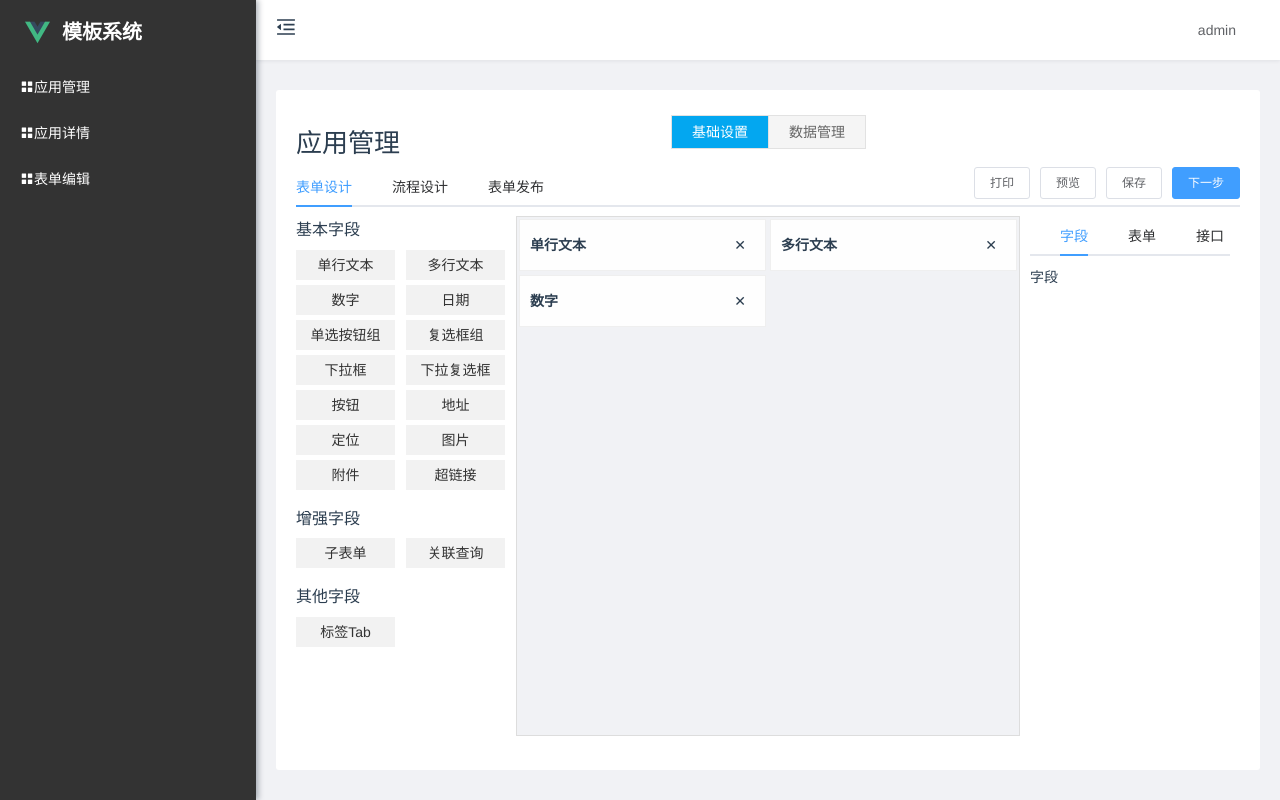
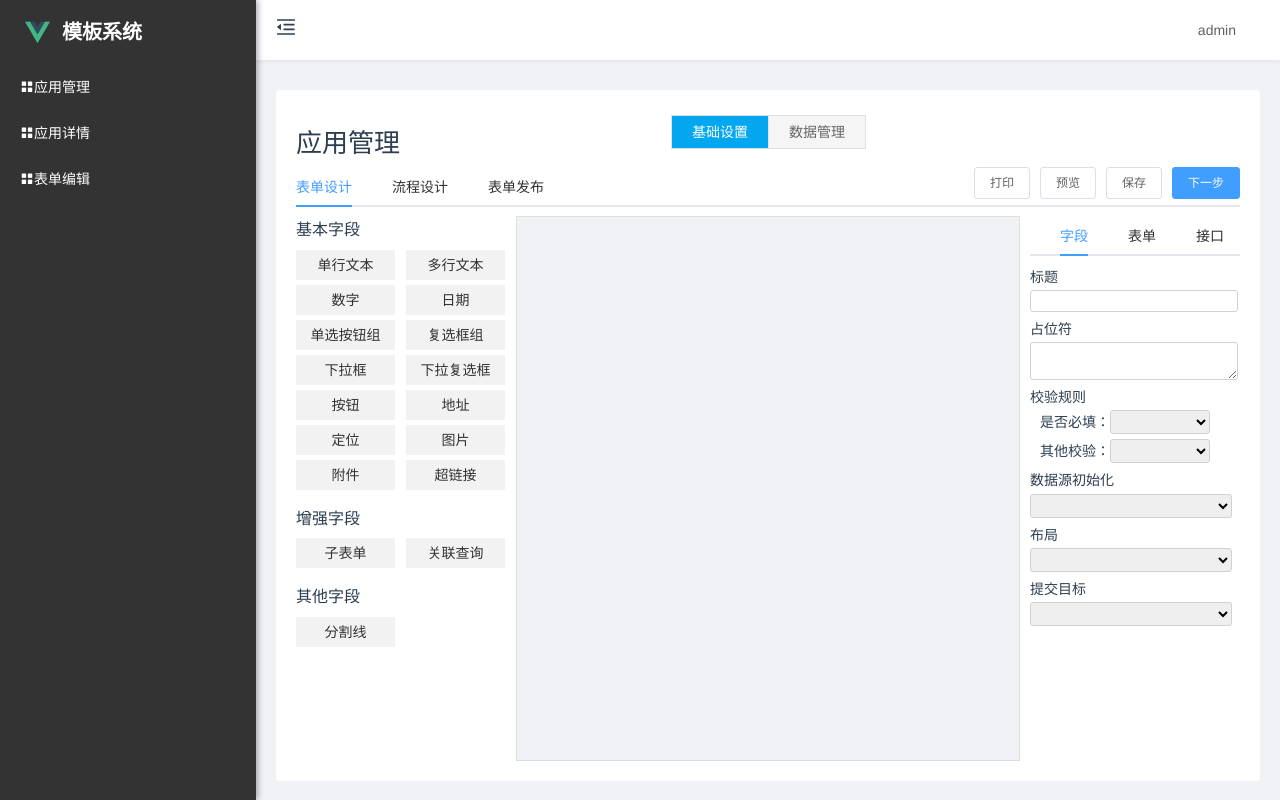
Before and after one commit to jozhi/template-pc-2020-04, a Vue app: page /AppFormEditor in a window 1280 px wide. Built offline with nearby package versions, Linux system fonts and the light colour scheme.

Commit message:
若干功能提交

```diff
--- /dev/null
+++ b/src/components/FieldSettings.vue
@@ -0,0 +1,124 @@
+<template>
+  <div class="FieldSettings">
+    <div class="fs_tit">标题</div>
+    <div class="fs_cont">
+      <input type="text" name="title" id="title" @change="inputChange('title')" v-model="baseData.title" />
+    </div>
+
+    <div class="fs_tit">占位符</div>
+    <div class="fs_cont">
+      <textarea class="textarea" @change="inputChange('placeholder')" v-model="baseData.placeholder"></textarea>
+    </div>
+
+    <div class="fs_tit">校验规则</div>
+    <div class="fs_cont">
+      <ul class="ul">
+        <li>
+          <span class="q">是否必填：</span>
+          <select name="requiredVerification" id="requiredVerification" @change="inputChange('requiredVerification')" v-model="baseData.requiredVerification">
+            <option value='0' selected>否</option>
+            <option value='1'>是</option>
+          </select>
+        </li>
+        <li>
+          <span class="q">其他校验：</span>
+          <select name="verificationList" id="verificationList" @change="inputChange('verificationList')" v-model="baseData.verificationList">
+            <option value='0' selected>自定义</option>
+            <option value='1'>数据联动</option>
+            <option value='2'>公式编辑</option>
+          </select>
+        </li>
+      </ul>
+    </div>
+
+    <div class="fs_tit">数据源初始化</div>
+    <div class="fs_cont">
+      <select name="defaultValue" id="defaultValue" @change="inputChange('defaultValue')" v-model="baseData.defaultValue">
+        <option value='0' selected>自定义</option>
+        <option value='1'>数据联动</option>
+        <option value='2'>公式编辑</option>
+      </select>
+    </div>
+
+    <div class="fs_tit">布局</div>
+    <div class="fs_cont">
+      <select name="layout" id="layout" @change="inputChange('layout')" v-model="baseData.layout">
+        <option value="0" selected>占整行</option>
+        <option value="1">占整行1/2</option>
+        <option value="2">占整行1/3</option>
+      </select>
+    </div>
+
+    <div class="fs_tit">提交目标</div>
+    <div class="fs_cont">
+      <select name="submitGoal" id="submitGoal" @change="inputChange('submitGoal')" v-model="baseData.submitGoal">
+        <option value="0">自动生成</option>
+        <option value="1">绑定目标字段</option>
+      </select>
+    </div>
+
+  </div>
+</template>
+
+<script type="es6">
+export default {
+  data() {
+    return {
+      baseData: {
+        title:'',         // 标题
+        placeholder:'',   // 占位符
+        requiredVerification:'',    // 必填校验
+        verificationList:'',    // 其他校验
+        defaultValue:'',    // 数据源初始化
+        layout:'',    // 布局
+        submitGoal:'',    // submitGoal
+      }
+    };
+  },
+  props: ['data'],
+  methods: {
+    /**
+     * 更改数据
+     */
+    inputChange(type) {
+      console.log(type, this.baseData[type]);
+    }
+  }
+};
+</script>
+
+<style lang="less">
+.FieldSettings {
+  height: 100%;
+  overflow-y: auto;
+
+  input,
+  textarea,
+  select {
+    border: 1px solid #d2d2d2;
+    width: 96%;
+    padding: 2px;
+    border-radius: 3px;
+    font-size: 14px;
+  }
+  .fs_cont {
+    margin-bottom: 5px;
+    font-size: 0;
+    .ul {
+      padding-left: 10px;
+      li{
+        margin-bottom: 5px;
+      }
+      .q {
+        float: left;
+        font-size: 14px;
+      }
+      input,
+      select {
+        display: inline-block;
+        width: 100px;
+      }
+    }
+  }
+}
+</style>
--- a/src/views/appManage/AppFormEditor.vue
+++ b/src/views/appManage/AppFormEditor.vue
@@ -18,18 +18,13 @@
         <!-- 表单设计 -->
         <el-tab-pane label="表单设计" name="formDesign">
           <div class="formDesignWarp">
+
             <!-- 表单设计 - 字段列表 -->
             <div class="fieldPart">
               <div class="fp_tit">基本字段</div>
               <div class="fp_cont cf">
-                <draggable
-                  class="dragArea list-group"
-                  :list="formFieldData"
-                  :group="{ name: 'people', pull: 'clone', put: false }"
-                  :clone="cloneDog"
-                  @change="log"
-                >
-                  <a href="javascript:;" v-for="element in formFieldData" :key="element.id" class="item list-group-item">{{ element.name }}</a>
+                <draggable class="dragArea list-group" :list="formFieldData" :group="{ name: 'people', pull: 'clone', put: false }" :clone="cloneDog">
+                  <div v-for="element in formFieldData" :key="element.id" class="item list-group-item">{{ element.name }}</div>
                 </draggable>
               </div>
               <div class="fp_tit">增强字段</div>
@@ -39,32 +34,31 @@
                   :list="formFieldDataAugmented"
                   :group="{ name: 'people', pull: 'clone', put: false }"
                   :clone="cloneDogAugmented"
-                  @change="log"
                 >
-                  <a href="javascript:;" v-for="element in formFieldDataAugmented" :key="element.id" class="item list-group-item">{{ element.name }}</a>
+                  <div v-for="element in formFieldDataAugmented" :key="element.id" class="item list-group-item">{{ element.name }}</div>
                 </draggable>
               </div>
               <div class="fp_tit">其他字段</div>
               <div class="fp_cont cf">
-                <draggable
-                  class="dragArea list-group"
-                  :list="formFieldDataOther"
-                  :group="{ name: 'people', pull: 'clone', put: false }"
-                  :clone="cloneDogOther"
-                  @change="logOther"
-                >
-                  <a href="javascript:;" v-for="element in formFieldDataOther" :key="element.id" class="item list-group-item">{{ element.name }}</a>
+                <draggable class="dragArea list-group" :list="formFieldDataOther" :group="{ name: 'people', pull: 'clone', put: false }" :clone="cloneDogOther">
+                  <div v-for="element in formFieldDataOther" :key="element.id" class="item list-group-item">{{ element.name }}</div>
                 </draggable>
               </div>
             </div>
+
+
             <!-- 表单设计 - 字段属性 & 表单配置 -->
             <div class="configPart">
               <el-tabs v-model="formConfigType" @tab-click="formConfigSwitch">
-                <el-tab-pane label="字段" name="cpField">字段</el-tab-pane>
+                <el-tab-pane label="字段" name="cpField">
+                  <FieldSettings :data="selectedField" @updateField="updateFieldFn"></FieldSettings>
+                </el-tab-pane>
                 <el-tab-pane label="表单" name="cpForm">表单</el-tab-pane>
                 <el-tab-pane label="接口" name="cpInterface">接口</el-tab-pane>
               </el-tabs>
             </div>
+
+
             <!-- 表单设计 - 工作台 -->
             <div class="formEditing">
               <draggable
@@ -76,13 +70,13 @@
                 @change="logWorkbench"
               >
                 <div
-                  :class="['list-group-item',element.id === workbenchItemId && 'selected', element.type]"
+                  :class="['list-group-item',element.globalIndex === selectedField.globalIndex && 'selected', element.type]"
                   v-for="element in formItemData"
-                  :key="element.id"
+                  :key="element.globalIndex"
                   :data-type="JSON.stringify(element)"
                   @click="workbenchItemClick"
                 >
-                  <span class="close" @click="listGroupItemClone(element)">✕</span>
+                  <span class="close" @click="deleteItem(element)">✕</span>
                   <strong class="title">{{ element.name }}</strong>
                 </div>
               </draggable>
@@ -138,7 +132,7 @@
   }
 }
 .formDesignWarp {
-  height: calc(100vh - 280px);
+  height: calc(100vh - 255px);
   .fieldPart {
     float: left;
     width: 220px;
@@ -170,11 +164,20 @@
   }
   .configPart {
     float: right;
-    width: 200px;
-    padding: 0 10px;
+    width: 210px;
+    padding-left: 10px;
     height: 100%;
-    .el-tabs__nav {
-      margin-left: 30px;
+    .el-tabs {
+      height: 100%;
+      .el-tabs__nav {
+        margin-left: 30px;
+      }
+      .el-tabs__content {
+        height: calc(100% - 50px);
+        .el-tab-pane {
+          height: 100%;
+        }
+      }
     }
   }
   .formEditing {
@@ -198,10 +201,10 @@
         border: 1px solid #efefef;
         background-color: #fefefe;
       }
-      .selected{
+      .selected {
         background-color: #cfe1f3;
       }
-      .list-group-item.Other {
+      .list-group-item.DividingLine {
         width: calc(100% - 4px);
       }
     }
@@ -234,83 +237,93 @@
 
 <script>
 import draggable from 'vuedraggable';
-// @ is an alias to /src
+import FieldSettings from '@/components/FieldSettings.vue';
+
+let globalIndex = 0;
 export default {
   name: 'Login',
   components: {
-    draggable
+    draggable,
+    FieldSettings
   },
   data() {
     return {
-      workbenchItemId:'',
-      formField: null,
+      selectedField: {}, // 工作台当前选中的字段
+      formItemData: [], // 工作台所有字段
+
       formFieldData: [
-        { name: '单行文本', id: 1, type: 'base' },
-        { name: '多行文本', id: 2, type: 'base' },
-        { name: '数字', id: 3, type: 'base' },
-        { name: '日期', id: 4, type: 'base' },
-        { name: '单选按钮组', id: 5, type: 'base' },
-        { name: '复选框组', id: 6, type: 'base' },
-        { name: '下拉框', id: 7, type: 'base' },
-        { name: '下拉复选框', id: 8, type: 'base' },
-        { name: '按钮', id: 9, type: 'base' },
-        { name: '地址', id: 10, type: 'base' },
-        { name: '定位', id: 11, type: 'base' },
-        { name: '图片', id: 12, type: 'base' },
-        { name: '附件', id: 13, type: 'base' },
-        { name: '超链接', id: 14, type: 'base' }
+        { name: '单行文本', id: 1, type: 'SingleLineText' },
+        { name: '多行文本', id: 2, type: 'MultilineText' },
+        { name: '数字', id: 3, type: 'Digital' },
+        { name: '日期', id: 4, type: 'Date' },
+        { name: '单选按钮组', id: 5, type: 'RadioButton' },
+        { name: '复选框组', id: 6, type: 'CheckboxGroup' },
+        { name: '下拉框', id: 7, type: 'Drop-downBox' },
+        { name: '下拉复选框', id: 8, type: 'Drop-downCheckbox' },
+        { name: '按钮', id: 9, type: 'Button' },
+        { name: '地址', id: 10, type: 'Address' },
+        { name: '定位', id: 11, type: 'Positioning' },
+        { name: '图片', id: 12, type: 'Image' },
+        { name: '附件', id: 13, type: 'Annex' },
+        { name: '超链接', id: 14, type: 'Hyperlinks' }
       ],
       formFieldDataAugmented: [
-        { name: '子表单', id: 301, type: 'Augmented' },
-        { name: '关联查询', id: 302, type: 'Augmented' }
+        { name: '子表单', id: 301, type: 'Subform' },
+        { name: '关联查询', id: 302, type: 'RelatedQuery' }
       ],
-      formFieldDataOther: [{ name: '标签Tab', id: 401, type: 'Other' }],
-      formItemData: [
-        { name: '单行文本', id: 1, type: 'base' },
-        { name: '多行文本', id: 2, type: 'base' },
-        { name: '数字', id: 3, type: 'base' }
-      ],
-      conterTitleType: 1,
-      activeName: 'formDesign',
-      formConfigType: 'cpField'
+      formFieldDataOther: [{ name: '分割线', id: 401, type: 'DividingLine' }],
+
+      conterTitleType: 1, // 切换 基础设置 & 数据管理
+      activeName: 'formDesign', // 切换 表单设计 & 表单发布 & 数据权限
+      formConfigType: 'cpField' // 切换字段设置   字段 & 表单 & 接口
     };
   },
   computed: {
     dragOptions() {
-      return {
-        animation: 200,
-        group: 'description',
-        disabled: false,
-        ghostClass: 'ghost'
-      };
+      return { animation: 200, group: 'description', disabled: false, ghostClass: 'ghost' };
     }
   },
   methods: {
     // 工作台点击元素
     workbenchItemClick: function(evt) {
       console.log('evt', JSON.parse(evt.target.dataset.type));
-      const type = JSON.parse(evt.target.dataset.type)
-      this.workbenchItemId = type.id
+      const type = JSON.parse(evt.target.dataset.type);
+      const self = this
+      // 绑定数据源
+      this.formItemData.forEach(function(item) {
+        if (type.id === item.id) {
+          // console.log(item, index);
+          self.selectedField = item;
+        }
+      });
+
+
+      // get请求
+      const params = {}
+      this.$api.get('/url',params).then(data => {
+        console.log(data);
+      })
+      // post请求
+      this.$api.post('/url',params).then(data => {
+        console.log(data);
+      })
+
     },
     // 基本字段
-    log: function(evt) {
-      console.log('log', evt);
-    },
     cloneDog(copy) {
       console.log('cloneDog', copy);
       return {
+        globalIndex: globalIndex++,
         id: copy.id,
         name: copy.name,
         type: copy.type
       };
     },
     // 增强字段
-    logAugmented: function(evt) {
-      console.log('logAugmented', evt);
-    },
     cloneDogAugmented(copy) {
       console.log('cloneDogAugmented', copy);
       return {
+        globalIndex: globalIndex++,
         id: copy.id,
         name: copy.name,
         type: copy.type
@@ -320,20 +333,18 @@ export default {
     cloneDogOther(copy) {
       console.log('cloneDogOther', copy);
       return {
+        globalIndex: globalIndex++,
         id: copy.id,
         name: copy.name,
         type: copy.type
       };
     },
-    logOther: function(evt) {
-      console.log('logOther', evt);
-    },
     // 工作台字段
     logWorkbench: function(evt) {
-      console.log('logWorkbench', evt);
+      console.log('logWorkbench', JSON.stringify(evt));
     },
     cloneDogWorkbench(copy) {
-      console.log('cloneDogWorkbench', copy);
+      console.log('cloneDogWorkbench', JSON.stringify(copy));
       return {
         id: copy.id,
         name: copy.name,
@@ -341,25 +352,33 @@ export default {
       };
     },
 
+    updateFieldFn(obj) {
+      console.log('updateFieldFn', obj);
+    },
+
     // 打印
     toConsole() {
       console.log('this.formItemData:', this.formItemData);
     },
 
+    // 切换 基础设置 & 数据管理
     changeConterTitleType(type) {
       this.conterTitleType = type;
       console.log(type);
     },
+    // 切换 表单设计 & 表单发布 & 数据权限
     formConfigSwitch(component) {
       console.log(component);
       // this.formConfigType = type
     },
+
+    // 切换字段设置  字段 & 表单 & 接口
     handleClick(component) {
       console.log(component);
     },
 
     // 工作台删除item
-    listGroupItemClone(eleItem) {
+    deleteItem(eleItem) {
       // console.log('ele:', eleItem);
       const self = this;
       this.formItemData.forEach(function(item, index) {
--- a/src/views/system/Home.vue
+++ b/src/views/system/Home.vue
@@ -21,15 +21,15 @@
   background-color: #f1f2f5;
 }
 .content{
-  padding: 30px 20px;
+  padding: 30px 20px 20px;
   text-align: left;
 }
 .innerPage{
-  padding: 30px 20px;
+  padding: 30px 20px 20px;
   border-radius: 3px;
   background-color: #fff;
 
-  min-height: calc(100vh - 180px);
+  min-height: calc(100vh - 160px);
 }
 </style>
 
```
